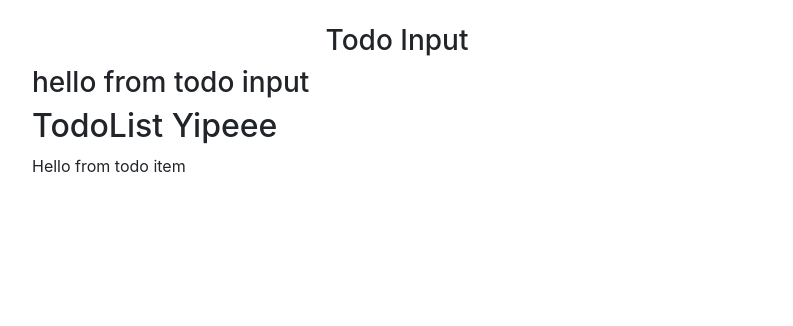
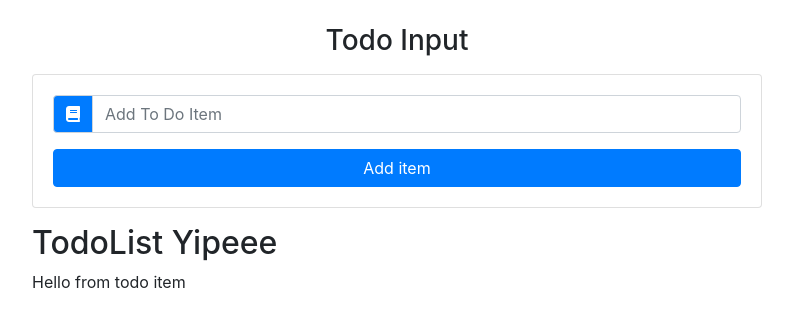
Before and after one commit to northantsvintage/another-todo-list, a React (Create React App) app: page / in a window 1280 px wide. Shown: the top 326 px of the page, without its empty margins (243-1036 px from the left). Built offline with nearby package versions, Linux system fonts and the light colour scheme.

Commit message:
todoInput component with classes

```diff
--- a/public/index.html
+++ b/public/index.html
@@ -32,6 +32,13 @@
       integrity="sha384-JcKb8q3iqJ61gNV9KGb8thSsNjpSL0n8PARn9HuZOnIxN0hoP+VmmDGMN5t9UJ0Z"
       crossorigin="anonymous"
     /> -->
+    <!-- font awesome -->
+    <link
+      rel="stylesheet"
+      href="https://stackpath.bootstrapcdn.com/font-awesome/4.7.0/css/font-awesome.min.css"
+      integrity="sha384-wvfXpqpZZVQGK6TAh5PVlGOfQNHSoD2xbE+QkPxCAFlNEevoEH3Sl0sibVcOQVnN"
+      crossorigin="anonymous"
+    />
   </head>
   <body>
     <noscript>You need to enable JavaScript to run this app.</noscript>
--- a/src/components/TodoInput.js
+++ b/src/components/TodoInput.js
@@ -2,6 +2,30 @@
 
 export default class TodoInput extends Component {
   render() {
-    return <h3>hello from todo input</h3>;
+    const { item, handleChange, handleSubmit, editItem } = this.props;
+
+    return (
+      <div className="card card-body my-3">
+        <form onSubmit={handleSubmit}>
+          <div className="input-group">
+            <div className="input-group-prepend">
+              <div className="input-group-text bg-primary text-white">
+                <i className="fas fa-book"></i>
+              </div>
+            </div>
+            <input
+              type="text"
+              className="form-control text-capitalize"
+              placeholder="add to do item"
+              value={item}
+              onChange={handleChange}
+            />
+          </div>
+          <button type="submit" className="btn btn-block btn-primary mt-3">
+            Add item
+          </button>
+        </form>
+      </div>
+    );
   }
 }
```
